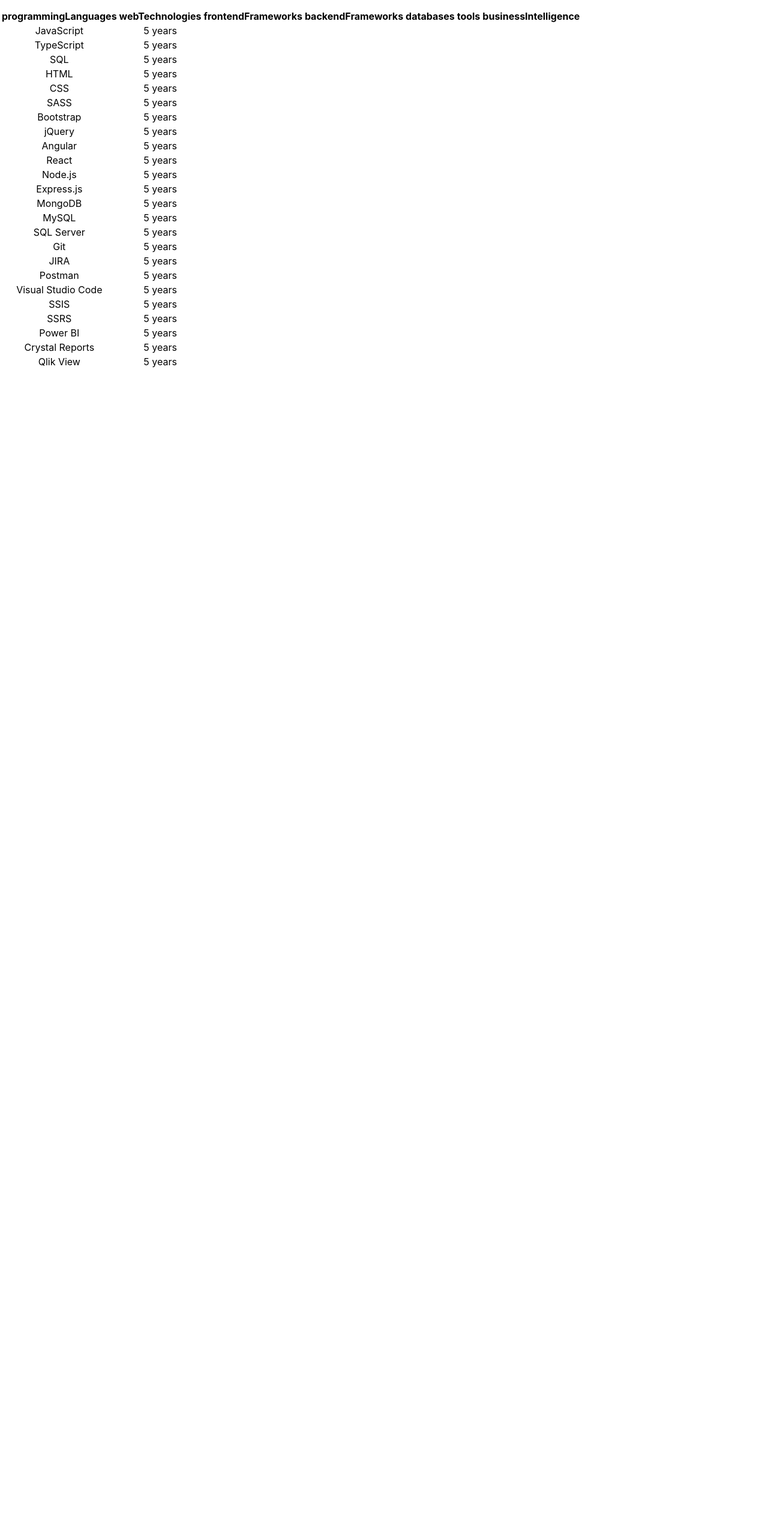
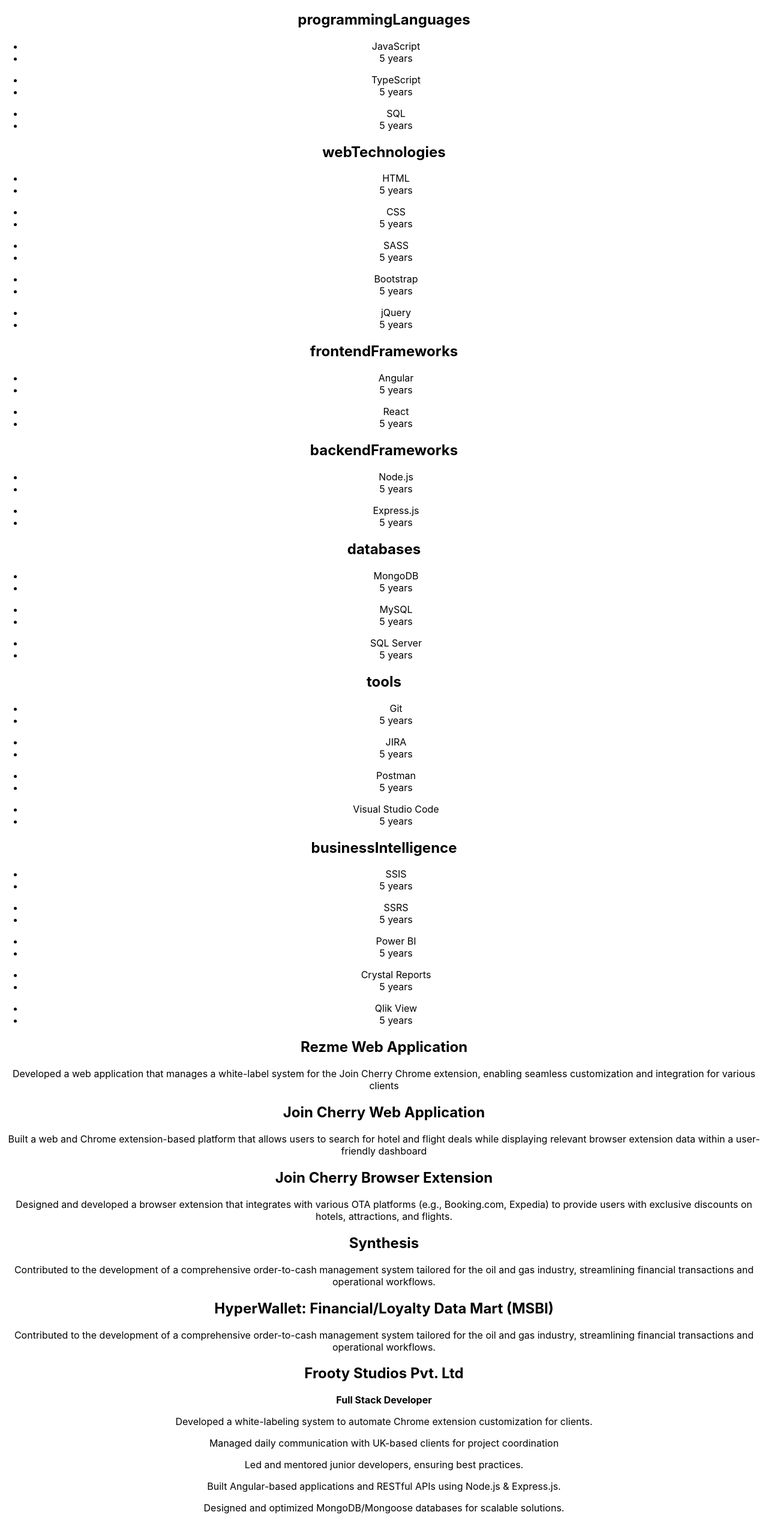
Before and after one commit to Mohit7th/resume, a React (Create React App) app: page / in a window 1280 px wide. Shown: the part 249-2790 px from the top of the page at 60% size. Before the commit the page ends 865 px from the top, so only its background shows below. Built offline with nearby package versions, Linux system fonts and the light colour scheme.

Commit message:
created basic structure in UI

```diff
--- a/src/components/MainLayout.tsx
+++ b/src/components/MainLayout.tsx
@@ -35,33 +35,42 @@ function Skills() {
         keyof typeof resumeData.skills
     >;
 
-    const tableHeader = header.map((header, index) => <th>{header}</th>);
+    const tableBody = header.map((col) => (
+        <div key={col}>
+            <h2>{col}</h2>
+            {resumeData.skills[col].map((data) => (
+                <ul key={data._id}>
+                    <li>{data.name}</li>
+                    <li>{data.experience}</li>
+                </ul>
+            ))}
+        </div>
+    ));
 
-    const tableBody = header.map((col) =>
-        resumeData.skills[col].map((data) => (
-            <tr key={data._id}>
-                <td>{data.name}</td>
-                <td>{data.experience}</td>
-            </tr>
-        ))
-    );
-
-    return (
-        <div>
-            <table>
-                <thead>
-                    <tr>{tableHeader}</tr>
-                </thead>
-                <tbody>{tableBody}</tbody>
-            </table>
-        </div>
-    );
+    return <div>{tableBody}</div>;
 }
 
 function Projects() {
-    return <div></div>;
+    const projects = resumeData.projects.professional.map((project: any) => (
+        <div key={project._id}>
+            <h2>{project.name}</h2>
+            <p>{project.description}</p>
+        </div>
+    ));
+    return <div>{projects}</div>;
 }
 
 function WorkHistory() {
-    return <div></div>;
+    const workHistory = resumeData.workHistory.map((work: any) => {
+        return (
+            <div key={work._id}>
+                <h2>{work.company}</h2>
+                <p><b>{work.position}</b></p>
+                {work.reponsibilities.map((resp: any) => (
+                    <p>{resp}</p>
+                ))}
+            </div>
+        );
+    });
+    return <div>{workHistory}</div>;
 }
--- a/src/components/data.tsx
+++ b/src/components/data.tsx
@@ -198,7 +198,7 @@ export const resumeData = {
     workHistory: [
         {
             company: "Frooty Studios Pvt. Ltd",
-            title: "Full Stack Developer",
+            position: "Full Stack Developer",
             date: "2019 – present",
             reponsibilities: [
                 "Developed a white-labeling system to automate Chrome extension customization for clients.",
@@ -216,7 +216,7 @@ export const resumeData = {
         },
         {
             company: "Cyber Group Inc.",
-            title: "BI Engineer",
+            position: "BI Engineer",
             date: "2018 – 2019",
             reponsibilities: [
                 "Developed and optimized QlikView reports for data visualization.",
@@ -228,7 +228,7 @@ export const resumeData = {
         },
         {
             company: "Contata Solutions Pvt. Ltd",
-            title: "Jr. System Analyst",
+            position: "Jr. System Analyst",
             date: "2016 – 2018",
             reponsibilities: [
                 "Developed and managed ETL packages for data processing",
```
